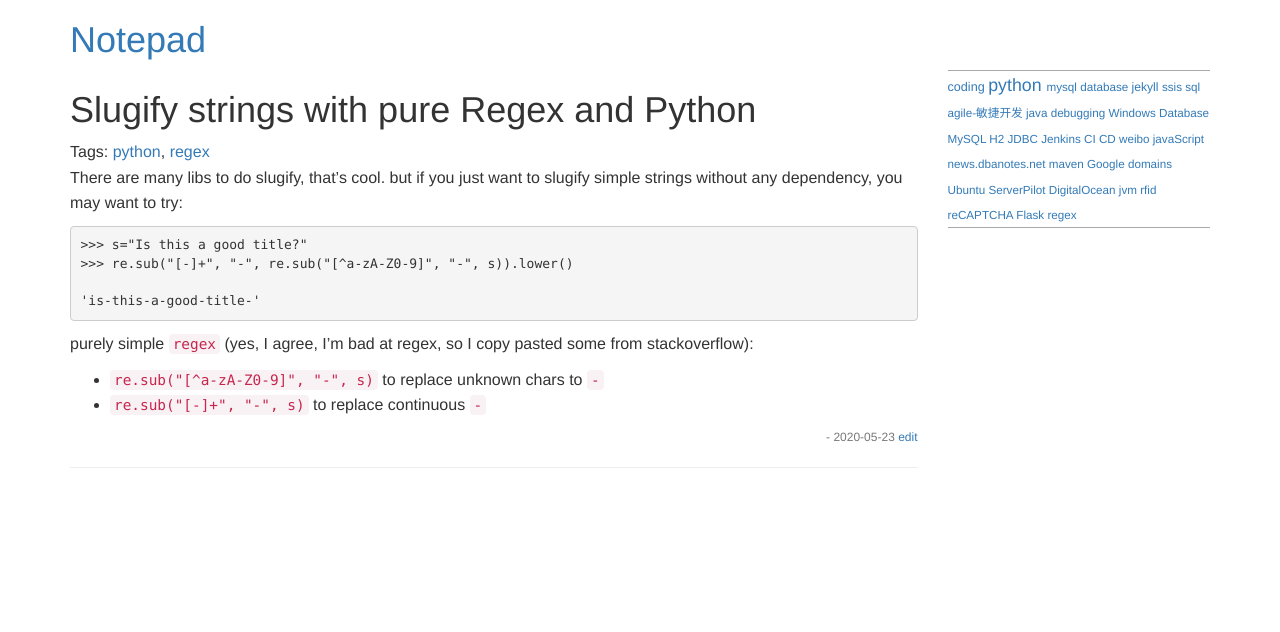
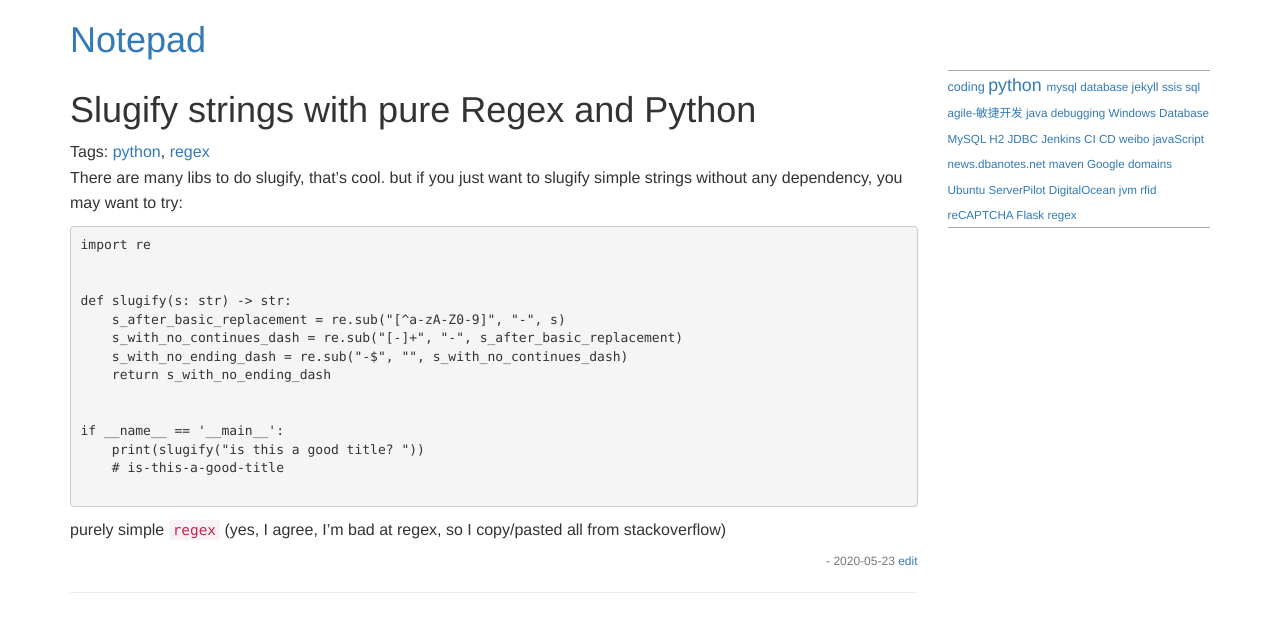
Before and after one commit to gary-liguoliang/notes, a Jekyll site: the page built from _posts/2020-05-23-slugify-strings-with-pure-regex-and-python.md, in a window 1280 px wide. Shown: the top 632 px of the page. Built offline with Jekyll 4.4.1, drawn with Linux system fonts in a browser that asks for light colours; comment, search, counter and statistics services are not loaded.

Commit message:
Update 2020-05-23-slugify-strings-with-pure-regex-and-python.md

````diff
--- a/_posts/2020-05-23-slugify-strings-with-pure-regex-and-python.md
+++ b/_posts/2020-05-23-slugify-strings-with-pure-regex-and-python.md
@@ -11,13 +11,20 @@ tags:
 There are many libs to do slugify, that's cool. but if you just want to slugify simple strings without any dependency, you may want to try:
 
 ```
->>> s="Is this a good title?"
->>> re.sub("[-]+", "-", re.sub("[^a-zA-Z0-9]", "-", s)).lower()
+import re
 
-'is-this-a-good-title-'
+
+def slugify(s: str) -> str:
+    s_after_basic_replacement = re.sub("[^a-zA-Z0-9]", "-", s)
+    s_with_no_continues_dash = re.sub("[-]+", "-", s_after_basic_replacement)
+    s_with_no_ending_dash = re.sub("-$", "", s_with_no_continues_dash)
+    return s_with_no_ending_dash
+
+
+if __name__ == '__main__':
+    print(slugify("is this a good title? "))
+    # is-this-a-good-title
+
 ```
 
-purely simple `regex` (yes, I agree, I'm bad at regex, so I copy pasted some from stackoverflow):
-
- - `re.sub("[^a-zA-Z0-9]", "-", s)` to replace unknown chars to `-`
- - `re.sub("[-]+", "-", s)` to replace continuous `-`
+purely simple `regex` (yes, I agree, I'm bad at regex, so I copy/pasted all from stackoverflow)
````
